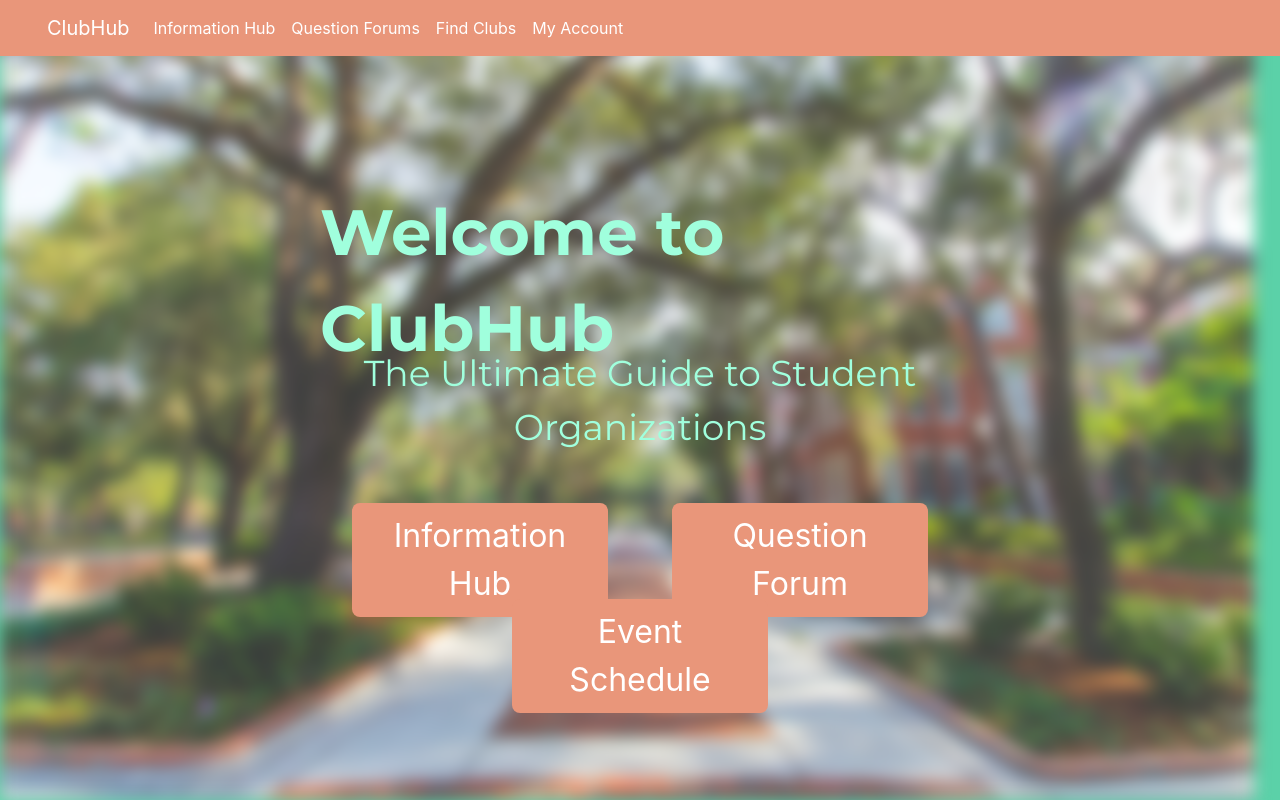
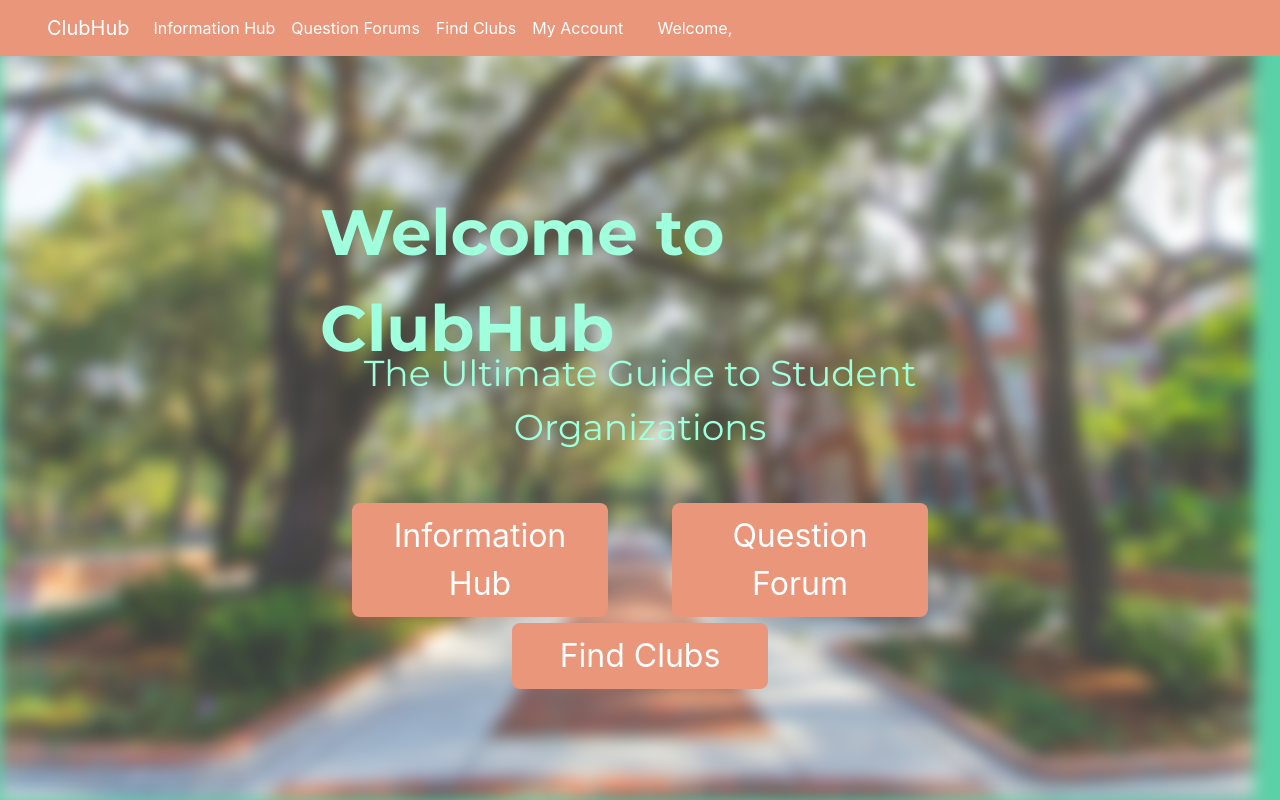
Before and after one commit to WilsonGoins/ClubHub, a React (Create React App) app in the folder React/clubhub/: page /home in a window 1280 px wide. Built offline with nearby package versions, Linux system fonts and the light colour scheme; no server answers.

Commit message:
see navbar

```diff
--- a/React/clubhub/src/Home/Home.js
+++ b/React/clubhub/src/Home/Home.js
@@ -48,9 +48,9 @@ const Home = () => {
                 <button type="button" class="btn btn-lg NVB-bg-color LP-create-btn" onClick={() => {navigate("/questionforum")}}>Question Forum</button>
             </div>
 
-            {/* Event Scheudle */}
+            {/* Club Finder */}
             <div>
-                <button type="button" class="btn btn-lg NVB-bg-color LP-learn-btn" onClick={()=> {navigate("/eventschedule")}}>Event Schedule</button>
+                <button type="button" class="btn btn-lg NVB-bg-color LP-learn-btn" onClick={()=> {navigate("/clubfinder")}}>Find Clubs</button>
             </div>
         </div>
     )
--- a/React/clubhub/src/Navbar/Navbar.css
+++ b/React/clubhub/src/Navbar/Navbar.css
@@ -6,3 +6,8 @@
     color: white;
     cursor: pointer;
 }
+
+.NVB-welcome {
+    display: flex;
+    margin-left: 20%;
+}
--- a/React/clubhub/src/Navbar/Navbar.js
+++ b/React/clubhub/src/Navbar/Navbar.js
@@ -1,8 +1,9 @@
-import React, {useState} from "react"
+import React, {useState, useEffect} from "react"
 import {useNavigate} from "react-router-dom";
 import "./Navbar.css"
 import {onAuthStateChanged } from "firebase/auth"
 import { auth } from '../firebase';
+
 
 const Navbar = () => {
     const navigate = useNavigate();
@@ -14,6 +15,7 @@ const Navbar = () => {
         eventSchedule: false,
         donateToWilson: false
     });
+    const [dispName, setDispName] = useState("");
 
     const navigationFunction = (_page) => {
         console.log(_page)
@@ -92,6 +94,14 @@ const Navbar = () => {
         }));
     };
 
+    useEffect(() => {
+        onAuthStateChanged(auth, (user) => {
+            if (user) {
+                setDispName(user.displayName)
+            }
+        })
+    }, []);
+
     return (
         <nav className="navbar navbar-expand-lg NVB-bg-color">
             <div className="container-fluid">
@@ -130,6 +140,12 @@ const Navbar = () => {
                     </a>
                     </li>
 
+                    <li className="nav-item">
+                    <a className="nav-link NVB-text-color NVB-welcome" aria-current="page" style={navItemStyles.informationHub} onMouseEnter={() => handleNavItemHover('informationHub')} onMouseLeave={() => handleNavItemMouseLeave('informationHub')}>
+                        Welcome, {dispName}
+                    </a>
+                    </li>
+
                 </ul>
                 </div>
             </div>
--- a/React/clubhub/src/QuestionForum/QuestionForum.js
+++ b/React/clubhub/src/QuestionForum/QuestionForum.js
@@ -81,7 +81,6 @@ const QuestionForum = () => {
 
 
     useEffect(() => {
-        console.log(localStorage)
         if (localStorage.getItem('LoggedIn') === "false") {     // TODO: check if they are NOT logged in                                IMPORTANT
             navigate("/")
         }
@@ -103,32 +102,37 @@ const QuestionForum = () => {
 
     const getResults = async (event, userQuery) => {
         event.preventDefault();
-        fetchData(event, userQuery);
-        // postList is the list of dicts
+
+        await fetchData(event, userQuery);
+        const allPosts = postList;
+        console.log(allPosts);
 
         setSearched(true);
 
         let results = [];
 
-        // for (let i = 0; i < allPosts.length; i++) {
-        for (let i = 0; i < 10; i++) {
-            // const compareStr = allPosts[i][title];
-            const compareStr = "creating a club for students";
+        allPosts.forEach(post =>  {
+            const compareStr = post.Title;
+            console.log(compareStr);
+
 
             const endpoint = `https://api.dandelion.eu/datatxt/sim/v1/?text1=${userQuery}&text2=${compareStr}&token=${DandelionAPI}`;
             fetch(endpoint).then(response => response.json()).then(data => {
                 const similarity = data.similarity; // Assuming 'similarity' is the key in the response JSON object
+                const temp = {"title": post.Title, "id": post.ID, "simScore": similarity};
+                results.push(temp);
+                console.log(temp);
+            })
+        });
 
-                results.push({"title": "tempTitle", "id": "tempID", "simScore": similarity});
-                //results.push({"title": allPosts[i][title], "id": allPosts[i][id], "simScore": similarity});
-            })
-        }
+        // console.log(results);
 
-        // results.sort((a, b) => {
-        //     return a[simScore] - b[simScore];
-        // });
+        results.sort((a, b) => {
+            return a.simScore - b.simScore;
+        });
         setQueryRes(results);
-    };
+    }
+
     const fetchData = async () => {
 
         const postsRef = collection(firestore, "forumPosts");
@@ -140,8 +144,6 @@ const QuestionForum = () => {
             const res = doc.data();
             setPostID(doc.id);
             setPostTitle(res.title);
-            console.log(doc.id,res.title)
-            console.log(postID,postTitle)
 
             const dict = {
                 "ID": doc.id,
@@ -151,6 +153,8 @@ const QuestionForum = () => {
             postList.push(dict);
         });
     };
+
+
     return (
         <>
             <Navbar />
```
